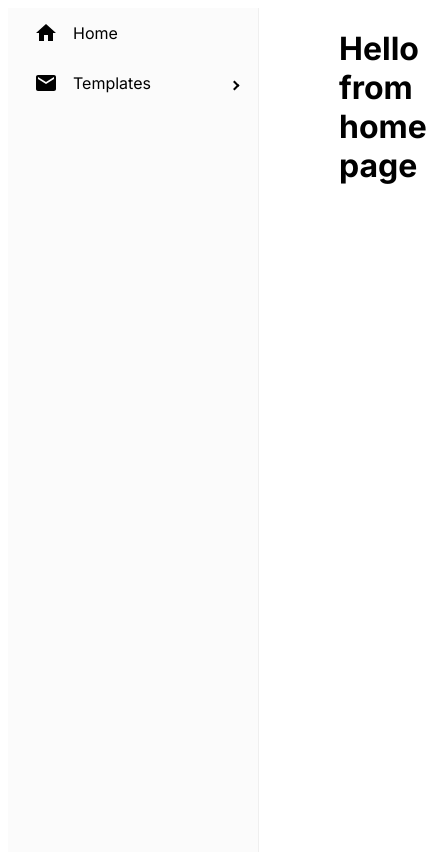
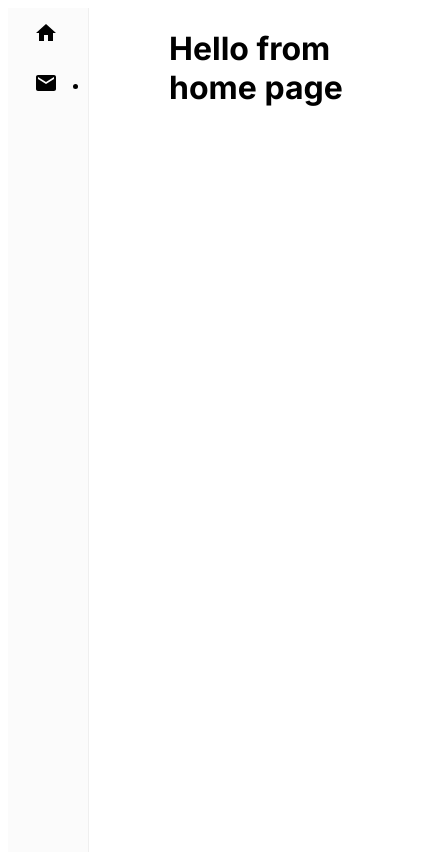
Before and after one commit to Avrelinex/email-template-builder-fe, a Next.js app: page / in a window 390 px wide. Shown: the whole page, 427 px wide, since content can reach past the window. Built offline with nearby package versions, Linux system fonts and the light colour scheme.

Commit message:
make sidebar collapsable

```diff
--- a/src/app/layout.tsx
+++ b/src/app/layout.tsx
@@ -1,5 +1,6 @@
 "use client";
 
+import * as React from "react";
 import { Inter } from "next/font/google";
 import { Sidebar, Menu, MenuItem, SubMenu } from "react-pro-sidebar";
 import Link from "next/link";
@@ -16,6 +17,13 @@ export default function RootLayout({
   children: React.ReactNode;
 }>) {
   const queryClient = new QueryClient();
+  const [collapsed, setCollpased] = React.useState<boolean>(false);
+
+  React.useEffect(() => {
+    if (window.innerWidth < 768) {
+      setCollpased(true);
+    }
+  }, []);
 
   return (
     <html lang="en">
@@ -33,7 +41,7 @@ export default function RootLayout({
                   mr: "5rem",
                 }}
               >
-                <Sidebar collapsed={false}>
+                <Sidebar collapsed={collapsed}>
                   <Menu>
                     <MenuItem
                       icon={<Home fontSize="medium" />}
```
